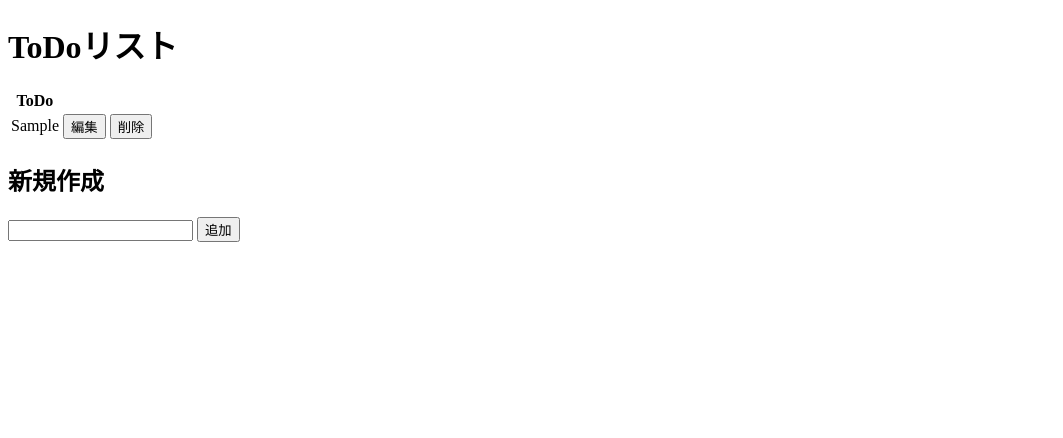
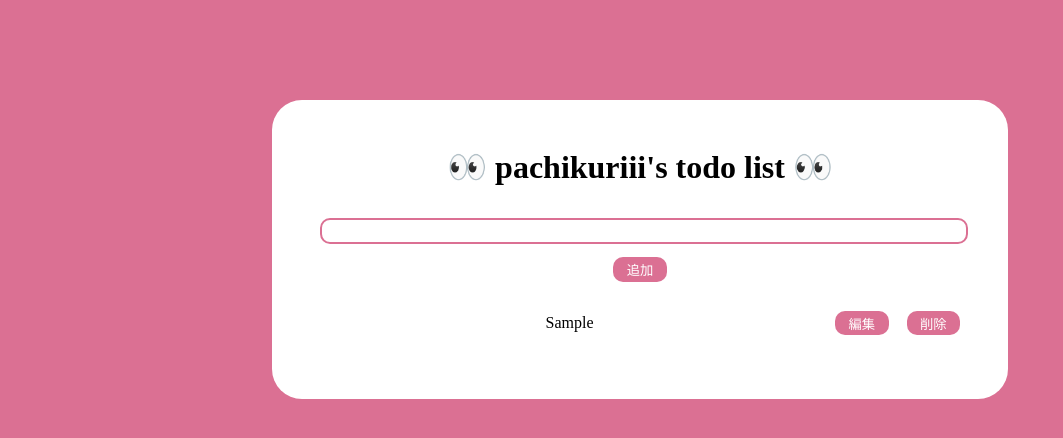
Before and after one commit to pachikuriii/vue-todo, a website: page todo.html in a window 1280 px wide. Both pictures are taken after typing "Sample" into the empty fields and a click on the button "追加". Shown: the whole page, without its empty margins (0-1063 px from the left). Drawn offline with nearby package versions, Linux system fonts and the light colour scheme.

Commit message:
見た目を整えた

```diff
--- a/style.css
+++ b/style.css
@@ -0,0 +1,90 @@
+html {
+  background-color: palevioletred;
+}
+
+body {
+  padding: 3rem;
+  width: 50%;
+  background-color: white;
+  border-radius: 30px;
+  margin: 100px auto;
+  text-align: center;
+}
+
+h1 {
+  margin: 0;
+}
+
+ul {
+  width: 100%;
+  display: block;
+  margin: 1em auto;
+  padding-inline-start: 0;
+}
+
+li {
+  list-style: none;
+  display: flex;
+  margin: 0 auto;
+}
+
+.todo {
+  display: table;
+  width: 80%;
+  height: auto;
+}
+
+.todo-item-label,
+.todo-item-edit {
+  display: table-cell;
+  vertical-align: middle;
+}
+
+.buttons-wrapper {
+  width: 20%;
+  margin-left: 1em;
+  display: flex;
+  justify-content: space-between;
+}
+
+.button {
+  display: inline-block;
+  background-color: palevioletred;
+  color: white;
+  padding: 0.2em 1em;
+  border-radius: 10px;
+}
+
+.button-new {
+  margin: 1em auto;
+}
+
+.button:hover {
+  color: yellow;
+}
+
+button {
+  border: none;
+}
+
+form {
+  margin-top: 2em;
+}
+
+input[type="submit"i] {
+  font-size: 1em;
+  background-color: palevioletred;
+  color: white;
+  padding: 0.2em 1em;
+  border-width: 0px;
+  border-radius: 10px;
+  display: inline-block;
+}
+
+input {
+  width: 100%;
+  height: 1.5em;
+  margin: auto;
+  border: 2px solid palevioletred;
+  border-radius: 10px;
+}
--- a/todo.html
+++ b/todo.html
@@ -3,50 +3,48 @@
   <head>
     <meta charset="UTF-8" />
     <title>Todoメモアプリ</title>
+    <script src="https://cdn.jsdelivr.net/npm/vue@2/dist/vue.js"></script>
     <link rel="stylesheet" href="style.css" />
   </head>
   <body>
     <div id="app">
-      <h1>ToDoリスト</h1>
-      <table>
-        <thead>
-          <tr>
-            <th class="comment">ToDo</th>
-            <th class="button"></th>
-          </tr>
-        </thead>
-        <tbody>
-          <tr v-for="todo in todos" v-bind:key="todo.id">
-            <td class="todo-item-left">
+      <h1>&#128064; pachikuriii's todo list &#128064;</h1>
+
+      <form class="add-form" v-on:submit.prevent="doAdd">
+        <input type="text" ref="comment" />
+        <button type="submit" class="button button-new">追加</button>
+      </form>
+
+      <div>
+        <ul v-for="todo in todos" :key="todo.id">
+          <li>
+            <div class="todo">
               <div v-if="!todo.editing" class="todo-item-label">
                 {{ todo.comment }}
               </div>
-              <input
-                v-else
-                class="todo-item-edit"
-                type="text"
-                v-model="todo.comment"
-              />
-            </td>
-            <td class="button">
-              <button v-if="!todo.editing" v-on:click="doEdit(todo)">
+              <div v-else class="todo-item-edit">
+                <input type="text" v-model="todo.comment" />
+              </div>
+            </div>
+
+            <div class="buttons-wrapper">
+              <button
+                class="button"
+                v-if="!todo.editing"
+                v-on:click="doEdit(todo)"
+              >
                 編集
               </button>
-              <button v-else v-on:click="doneEdit(todo)">変更</button>
-              <button v-on:click="doRemove">削除</button>
-            </td>
-          </tr>
-        </tbody>
-      </table>
-
-      <h2>新規作成</h2>
-      <form class="add-form" v-on:submit.prevent="doAdd">
-        <input type="text" ref="comment" />
-        <button type="submit">追加</button>
-      </form>
+              <button class="button" v-else v-on:click="doneEdit(todo)">
+                変更
+              </button>
+              <button class="button" v-on:click="doRemove">削除</button>
+            </div>
+          </li>
+        </ul>
+      </div>
     </div>
 
-    <script src="https://cdn.jsdelivr.net/npm/vue@2/dist/vue.js"></script>
     <script src="main.js"></script>
   </body>
 </html>
```
